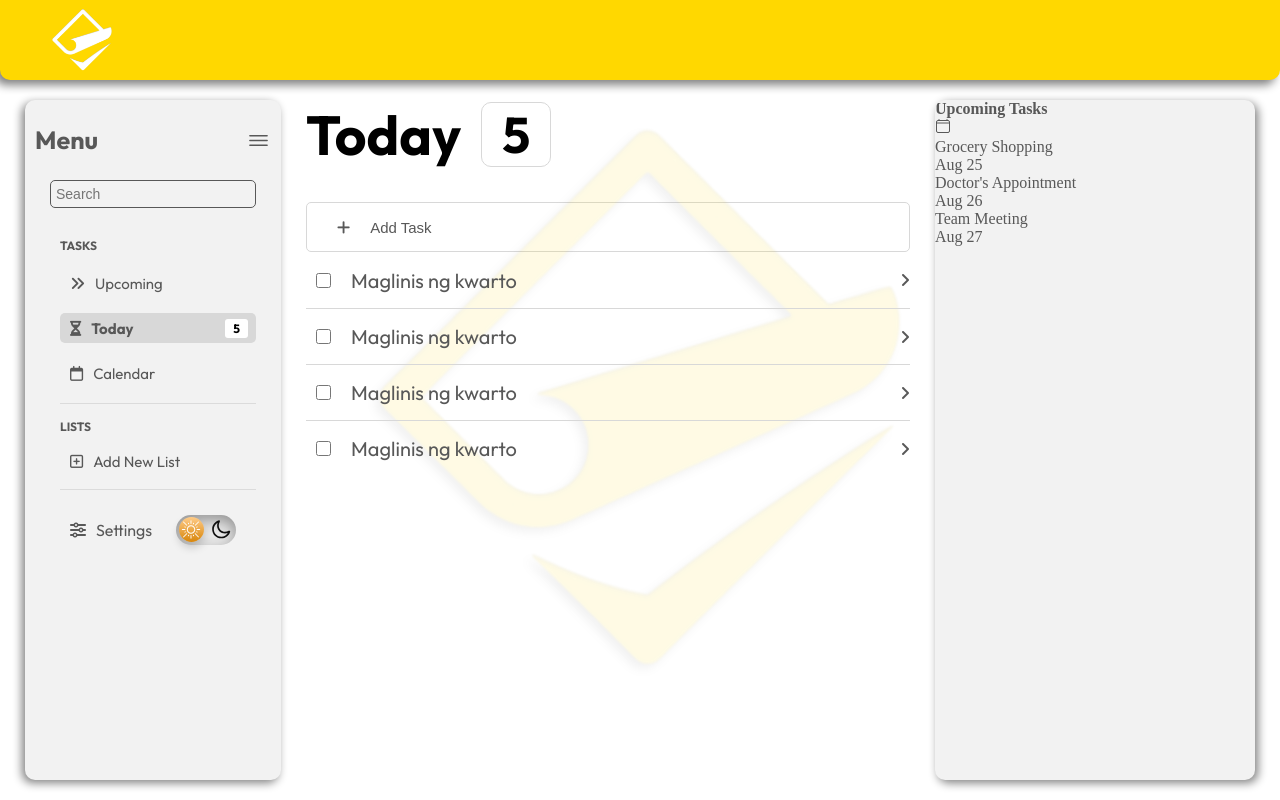
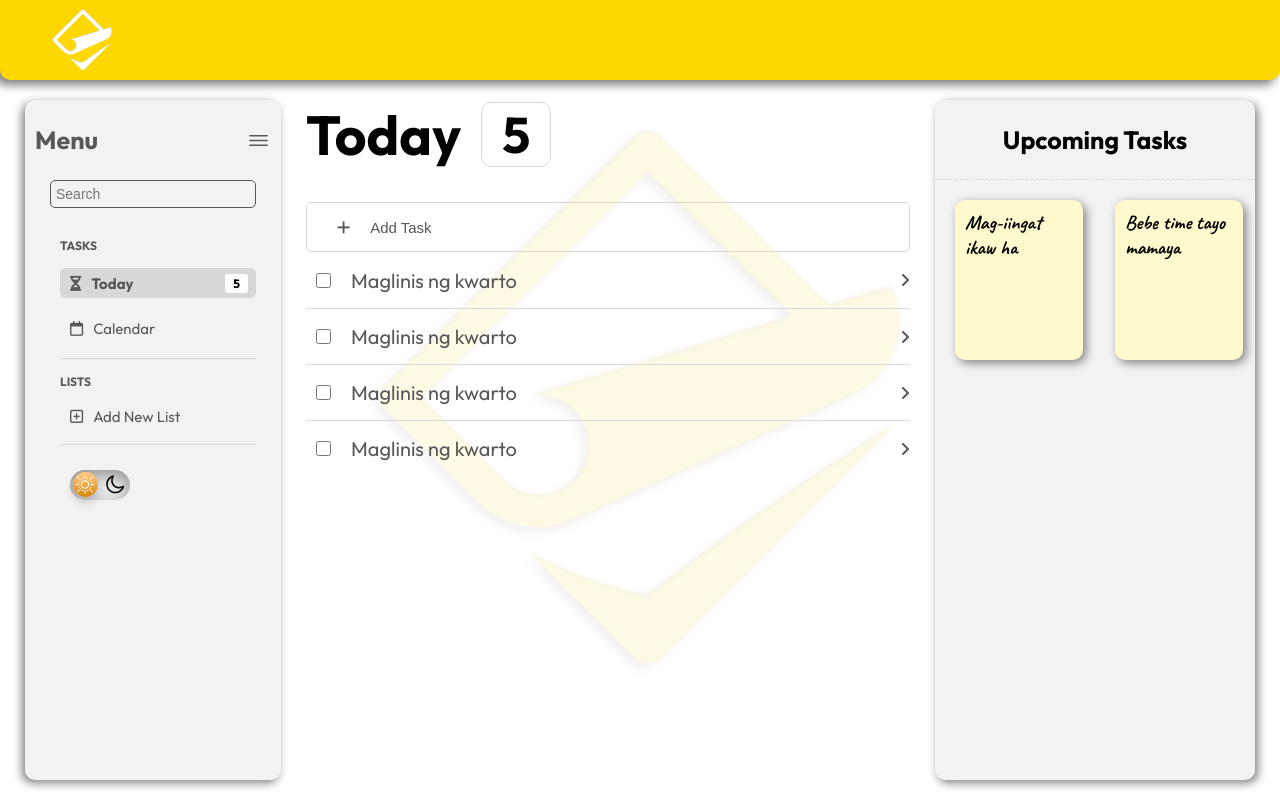
Before and after one commit to Laaarsyyy/To-Do-App, a plain HTML site: page index.html in a window 1280 px wide. Drawn offline with nearby package versions, Linux system fonts and the light colour scheme.

Commit message:
finished ui, will start js

```diff
--- a/index.html
+++ b/index.html
@@ -27,7 +27,6 @@
                 <input class="searchMenuInput" type="text" placeholder="Search">
                 <ul class="taskMenu">
                     <p>TASKS</p>
-                    <li><i class="fa-solid fa-angles-right"></i> Upcoming</li>
                     <li class="activeMenu"><i class="fas fa-hourglass-half"></i>Today<span>5</span></li>
                     <li><i class="fa-regular fa-calendar"></i>Calendar</li>
                 </ul>
@@ -38,11 +37,6 @@
                 </ul>
 
                 <footer class="menuFooter">
-                    <div class="footerLeft">
-                        <i class="fa-solid fa-sliders"></i>
-                        <span>Settings</span>
-                    </div>
-
                     <input type="checkbox" id="darkModeToggle">
                     <label for="darkModeToggle">
 
@@ -78,31 +72,14 @@
         <aside class="upcomingSection">
             <header class="upcomingHeader">
                 <h4>Upcoming Tasks</h4>
-                <ion-icon name="calendar-clear-outline"></ion-icon>
             </header>
-            <div class="upcomingTasks">
-                <div class="upcomingTask">
-                    <div class="upcomingTaskInfo">
-                        <div class="upcomingTaskIndicator" style="background-color: #FF5733;"></div>
-                        <p>Grocery Shopping</p>
-                    </div>
-                    <span>Aug 25</span>
+            <div class="sticky-container">
+                <div class="sticky-note">
+                    <p>Mag-iingat ikaw ha</p>
                 </div>
 
-                <div class="upcomingTask">
-                    <div class="upcomingTaskInfo">
-                        <div class="upcomingTaskIndicator" style="background-color: #33C1FF;"></div>
-                        <p>Doctor's Appointment</p>
-                    </div>
-                    <span>Aug 26</span>
-                </div>
-
-                <div class="upcomingTask">
-                    <div class="upcomingTaskInfo">
-                        <div class="upcomingTaskIndicator" style="background-color: #75FF33;"></div>
-                        <p>Team Meeting</p>
-                    </div>
-                    <span>Aug 27</span>
+                <div class="sticky-note">
+                    <p>Bebe time tayo mamaya</p>
                 </div>
             </div>
         </aside>
--- a/style.css
+++ b/style.css
@@ -28,7 +28,7 @@
 
 body.darkMode {
     background-color: var(--primary-bg-color);
-    color: var(--text-color);
+
 }
 
 .bodyBackground {
@@ -270,14 +270,8 @@ nav {
   }
 }
 
-.footerLeft {
-    display: flex;
-    align-items: center;
-    gap: 10px;
-}
-
 #darkModeToggle {
-    margin-left: auto;
+    margin-left: 0px;
     cursor: pointer;
 }
 
@@ -320,6 +314,7 @@ nav {
     display: flex;
     align-items: center;
     font-size: 55px;
+    color: var(--secondary-text-color);
 }
 
 .taskContainer {
@@ -395,7 +390,6 @@ nav {
 
 .upcomingSection {
     width: 25%;
-    color: var(--text-color);
     overflow-y: auto;
     border-radius: 10px;
     margin-right: 25px;
@@ -404,3 +398,34 @@ nav {
     background-color: var(--secondary-bg-color);
     box-shadow: 3px 3px 10px var(--shadow);
 }
+
+.upcomingHeader {
+    font-family: 'Outfit', sans-serif;
+    display: flex;
+    font-size: 25px;
+    align-items: center;
+    justify-content: center;
+    padding: 10px;
+    height: 10vh;
+    border-bottom: 1px dashed var(--border-color);
+    color: var(--secondary-text-color);
+}
+
+.sticky-container {
+  display: grid;
+  grid-template-columns: repeat(2, 1fr);;
+}
+
+.sticky-note {
+    font-weight: 700;
+    font-size: 20px;
+    font-family: 'Caveat', cursive;
+    height: 20vh;
+    width: 80%;
+    margin: 20px;
+    padding: 10px;
+    background-color: #fffacd;
+    border-radius: 10px;
+    box-shadow: 3px 3px 10px var(--shadow);
+    color: #000000;
+}
```
